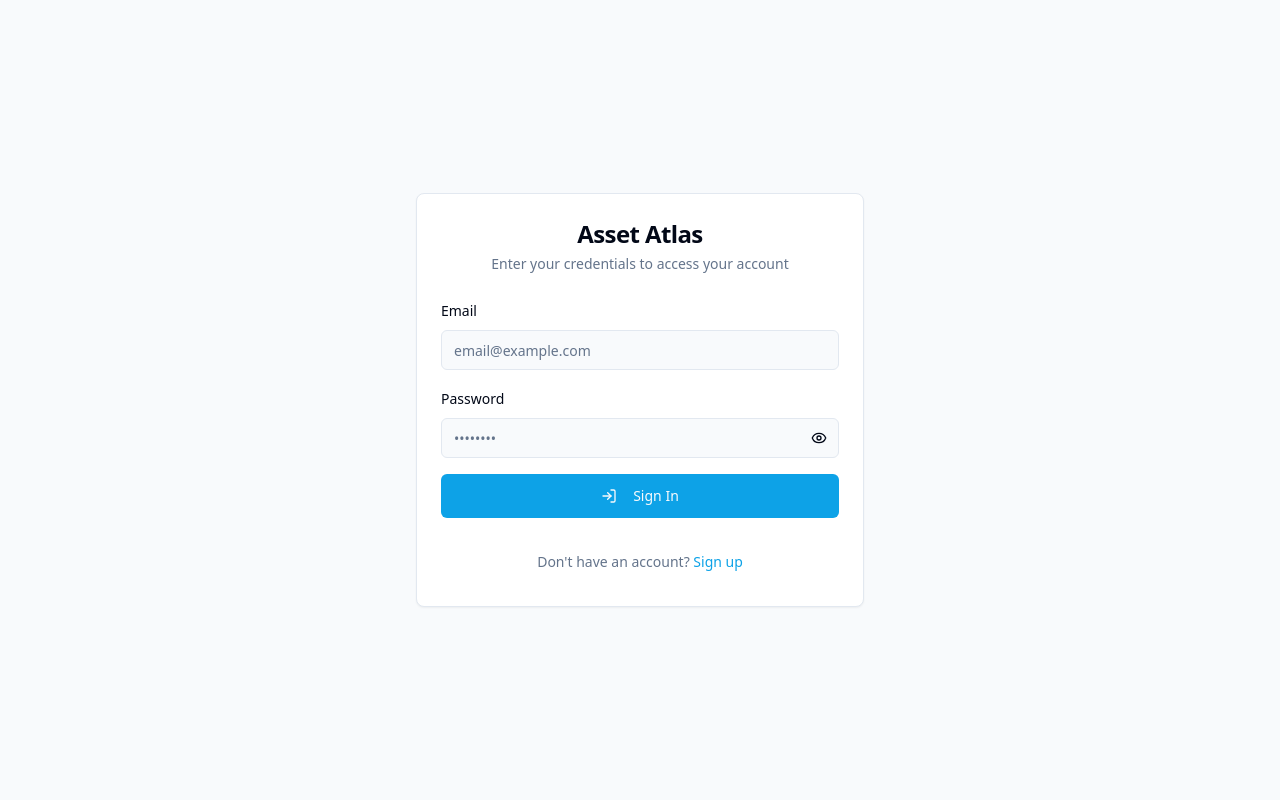
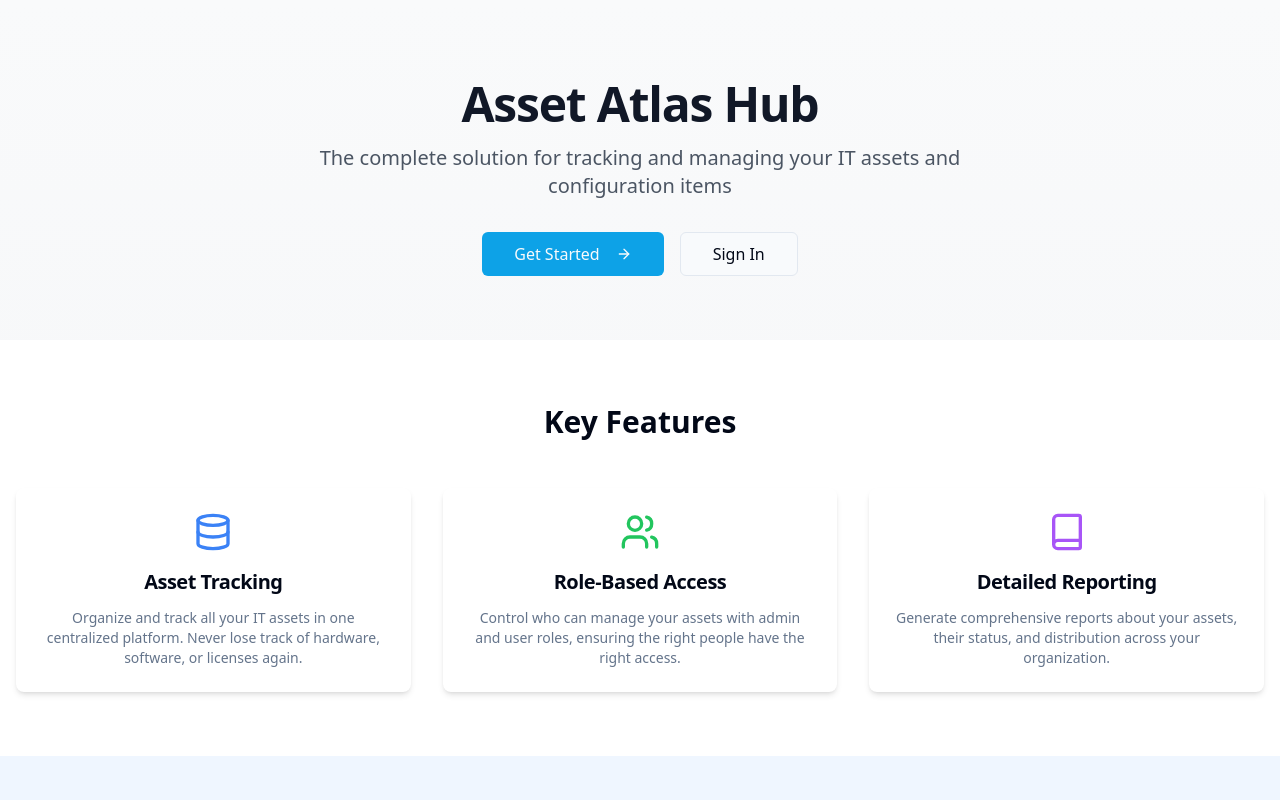
Before and after one commit to malikbonnicksen/asset-atlas-hub, a React (Vite) app: page / in a window 1280 px wide. Before the commit this address led to /login. Shown: the top 800 px of the page. Built offline with nearby package versions, Linux system fonts and the light colour scheme.

Commit message:
Add landing page
Implement a landing page with sign-up and information sections.

```diff
--- a/src/App.tsx
+++ b/src/App.tsx
@@ -7,6 +7,7 @@ import { QueryClient, QueryClientProvider } from "@tanstack/react-query";
 import { BrowserRouter, Routes, Route, Navigate } from "react-router-dom";
 import { AuthProvider, useAuth } from "@/contexts/AuthContext";
 import ProtectedRoute from "@/components/auth/ProtectedRoute";
+import AppLayout from "./components/layout/AppLayout";
 import Index from "./pages/Index";
 import ConfigurationItems from "./pages/ConfigurationItems";
 import Reports from "./pages/Reports";
@@ -15,6 +16,7 @@ import Register from "./pages/Register";
 import Settings from "./pages/Settings";
 import NotFound from "./pages/NotFound";
 import Categories from "./pages/Categories";
+import LandingPage from "./pages/LandingPage";
 
 const queryClient = new QueryClient();
 
@@ -40,6 +42,11 @@ const App = () => {
           <BrowserRouter>
             <Routes>
               {/* Public routes */}
+              <Route path="/" element={
+                <AppLayout hideNavigation>
+                  <LandingPage />
+                </AppLayout>
+              } />
               <Route path="/login" element={<Login />} />
               <Route path="/register" element={<Register />} />
 
@@ -47,7 +54,7 @@ const App = () => {
               <Route element={<ProtectedRoute />}>
                 {/* Also check if this is first time visit */}
                 <Route element={<FirstTimeCheck children={<></>} />}>
-                  <Route path="/" element={<Index />} />
+                  <Route path="/dashboard" element={<Index />} />
                   <Route path="/configuration-items" element={<ConfigurationItems />} />
                   <Route path="/reports" element={<Reports />} />
                   <Route path="/categories" element={<Categories />} />
--- a/src/components/layout/AppLayout.tsx
+++ b/src/components/layout/AppLayout.tsx
@@ -4,9 +4,20 @@ import { AppSidebar } from "./AppSidebar";
 
 interface AppLayoutProps {
   children: React.ReactNode;
+  hideNavigation?: boolean;
 }
 
-const AppLayout = ({ children }: AppLayoutProps) => {
+const AppLayout = ({ children, hideNavigation = false }: AppLayoutProps) => {
+  if (hideNavigation) {
+    return (
+      <div className="min-h-screen bg-gray-50">
+        <main className="flex-1 overflow-y-auto">
+          {children}
+        </main>
+      </div>
+    );
+  }
+
   return (
     <div className="flex min-h-screen bg-gray-50">
       <AppSidebar className="w-64 hidden md:block" />
--- /dev/null
+++ b/src/pages/LandingPage.tsx
@@ -0,0 +1,116 @@
+
+import React from "react";
+import { useNavigate } from "react-router-dom";
+import { Button } from "@/components/ui/button";
+import { ArrowRight, Book, Database, Users } from "lucide-react";
+import {
+  Card,
+  CardContent,
+  CardDescription,
+  CardTitle,
+} from "@/components/ui/card";
+
+const LandingPage = () => {
+  const navigate = useNavigate();
+
+  return (
+    <div className="min-h-screen bg-gradient-to-b from-gray-50 to-gray-100">
+      {/* Hero Section */}
+      <div className="container mx-auto px-4 pt-20 pb-16">
+        <div className="max-w-3xl mx-auto text-center">
+          <h1 className="text-5xl font-bold tracking-tight text-gray-900 mb-4">Asset Atlas Hub</h1>
+          <p className="text-xl text-gray-600 mb-8">
+            The complete solution for tracking and managing your IT assets and configuration items
+          </p>
+          <div className="flex flex-wrap gap-4 justify-center">
+            <Button
+              onClick={() => navigate("/register")}
+              size="lg"
+              className="text-base px-8"
+            >
+              Get Started <ArrowRight className="ml-2" size={18} />
+            </Button>
+            <Button
+              onClick={() => navigate("/login")}
+              variant="outline"
+              size="lg"
+              className="text-base px-8"
+            >
+              Sign In
+            </Button>
+          </div>
+        </div>
+      </div>
+
+      {/* Features Section */}
+      <div className="bg-white py-16">
+        <div className="container mx-auto px-4">
+          <h2 className="text-3xl font-bold text-center mb-12">Key Features</h2>
+          <div className="grid md:grid-cols-3 gap-8">
+            <FeatureCard
+              icon={<Database className="h-10 w-10 text-blue-500" />}
+              title="Asset Tracking"
+              description="Organize and track all your IT assets in one centralized platform. Never lose track of hardware, software, or licenses again."
+            />
+            <FeatureCard
+              icon={<Users className="h-10 w-10 text-green-500" />}
+              title="Role-Based Access"
+              description="Control who can manage your assets with admin and user roles, ensuring the right people have the right access."
+            />
+            <FeatureCard
+              icon={<Book className="h-10 w-10 text-purple-500" />}
+              title="Detailed Reporting"
+              description="Generate comprehensive reports about your assets, their status, and distribution across your organization."
+            />
+          </div>
+        </div>
+      </div>
+
+      {/* CTA Section */}
+      <div className="bg-blue-50 py-16">
+        <div className="container mx-auto px-4 text-center">
+          <h2 className="text-3xl font-bold mb-6">Ready to take control of your assets?</h2>
+          <p className="text-xl text-gray-600 mb-8 max-w-2xl mx-auto">
+            Start managing your IT inventory efficiently today. Create an account to begin.
+          </p>
+          <Button
+            onClick={() => navigate("/register")}
+            size="lg"
+            className="text-base px-8"
+          >
+            Create Account
+          </Button>
+        </div>
+      </div>
+
+      {/* Footer */}
+      <footer className="bg-gray-800 text-white py-8">
+        <div className="container mx-auto px-4 text-center">
+          <p>© {new Date().getFullYear()} Asset Atlas Hub. All rights reserved.</p>
+        </div>
+      </footer>
+    </div>
+  );
+};
+
+const FeatureCard = ({
+  icon,
+  title,
+  description
+}: {
+  icon: React.ReactNode;
+  title: string;
+  description: string;
+}) => {
+  return (
+    <Card className="border-0 shadow-md">
+      <CardContent className="pt-6">
+        <div className="mb-4 flex justify-center">{icon}</div>
+        <CardTitle className="text-xl mb-3 text-center">{title}</CardTitle>
+        <CardDescription className="text-center">{description}</CardDescription>
+      </CardContent>
+    </Card>
+  );
+};
+
+export default LandingPage;
```
